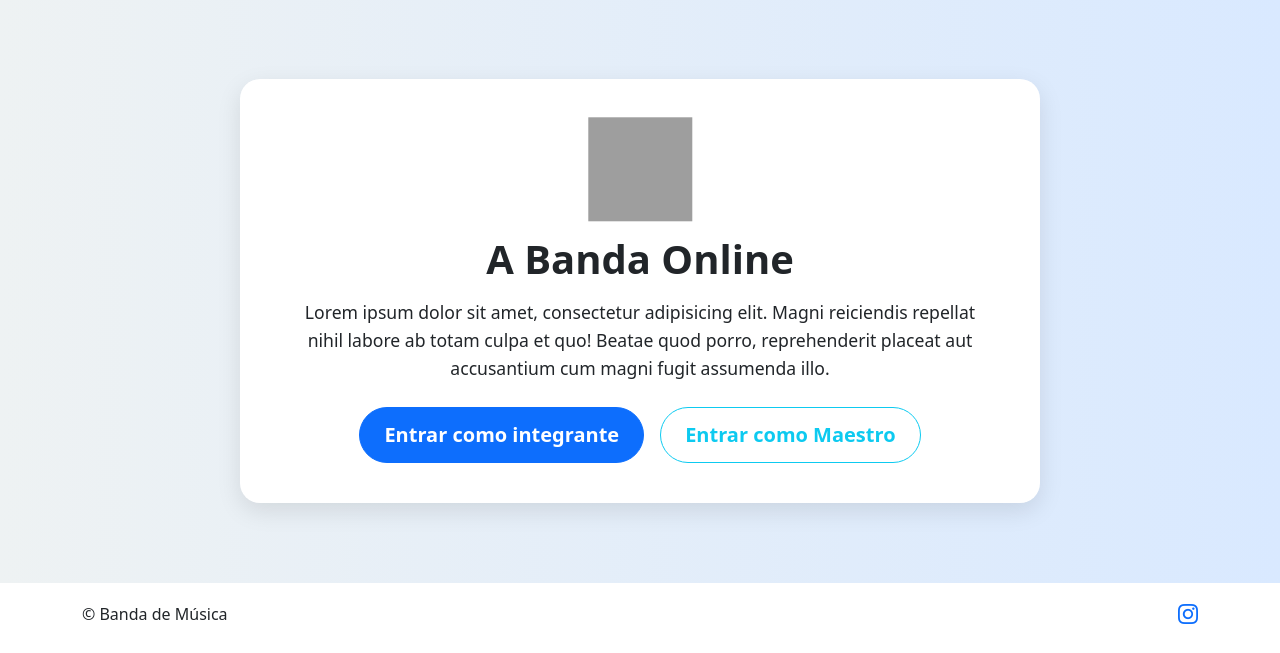
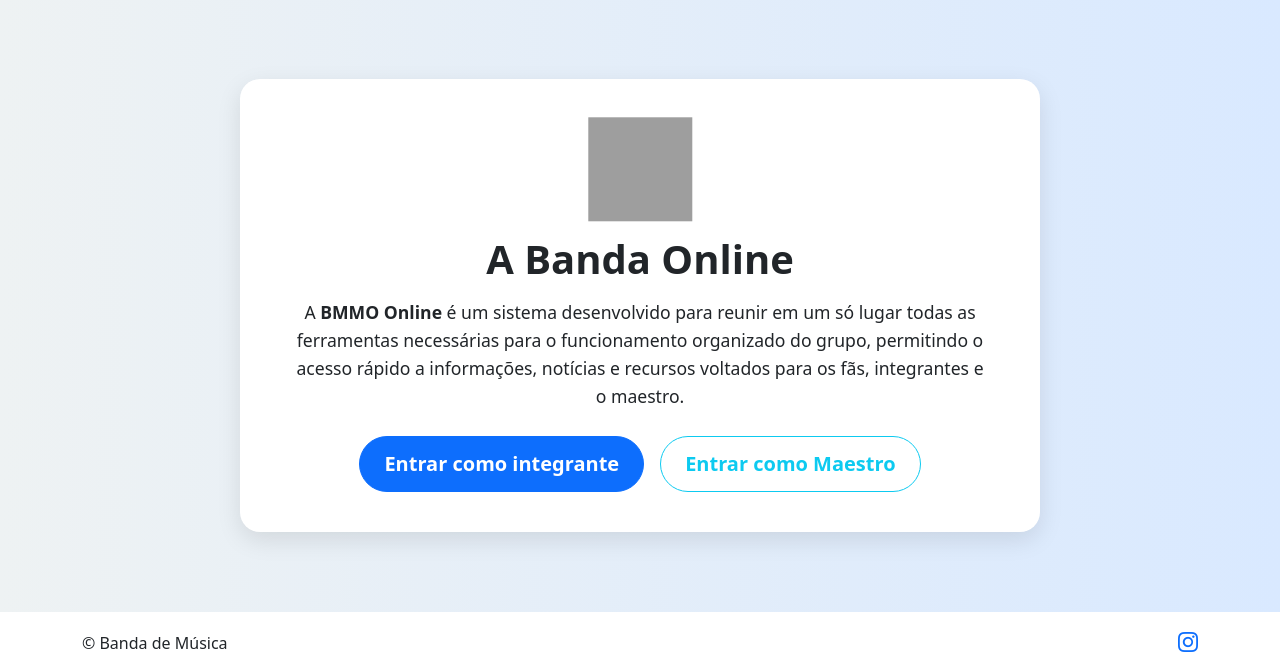
Before and after one commit to giuliofernandess/bmmo, a PHP site: page / in a window 1280 px wide. Shown: the part 41-694 px from the top of the page. Run offline with PHP 8.4, Linux system fonts and the light colour scheme; grey boxes are pictures that could not be loaded.

Commit message:
adição de parágrafo principal

```diff
--- a/pages/Index/index.php
+++ b/pages/Index/index.php
@@ -43,8 +43,7 @@
       <img src="../../assets/images/logo_banda.png" width="100" height="100" alt="Logo" class="mb-3">
       <h1 class="fw-bold">A Banda Online</h1>
       <p>
-        Lorem ipsum dolor sit amet, consectetur adipisicing elit. Magni reiciendis repellat nihil labore ab totam culpa
-        et quo! Beatae quod porro, reprehenderit placeat aut accusantium cum magni fugit assumenda illo.
+        A <strong>BMMO Online</strong> é um sistema desenvolvido para reunir em um só lugar todas as ferramentas necessárias para o funcionamento organizado do grupo, permitindo o acesso rápido a informações, notícias e recursos voltados para os fãs, integrantes e o maestro.
       </p>
       <div class="d-flex flex-wrap gap-3 justify-content-center musician-login-button">
         <a href="../Login/Musician/musicianLogin.php" class="btn btn-primary btn-lg rounded-pill px-4">
```
